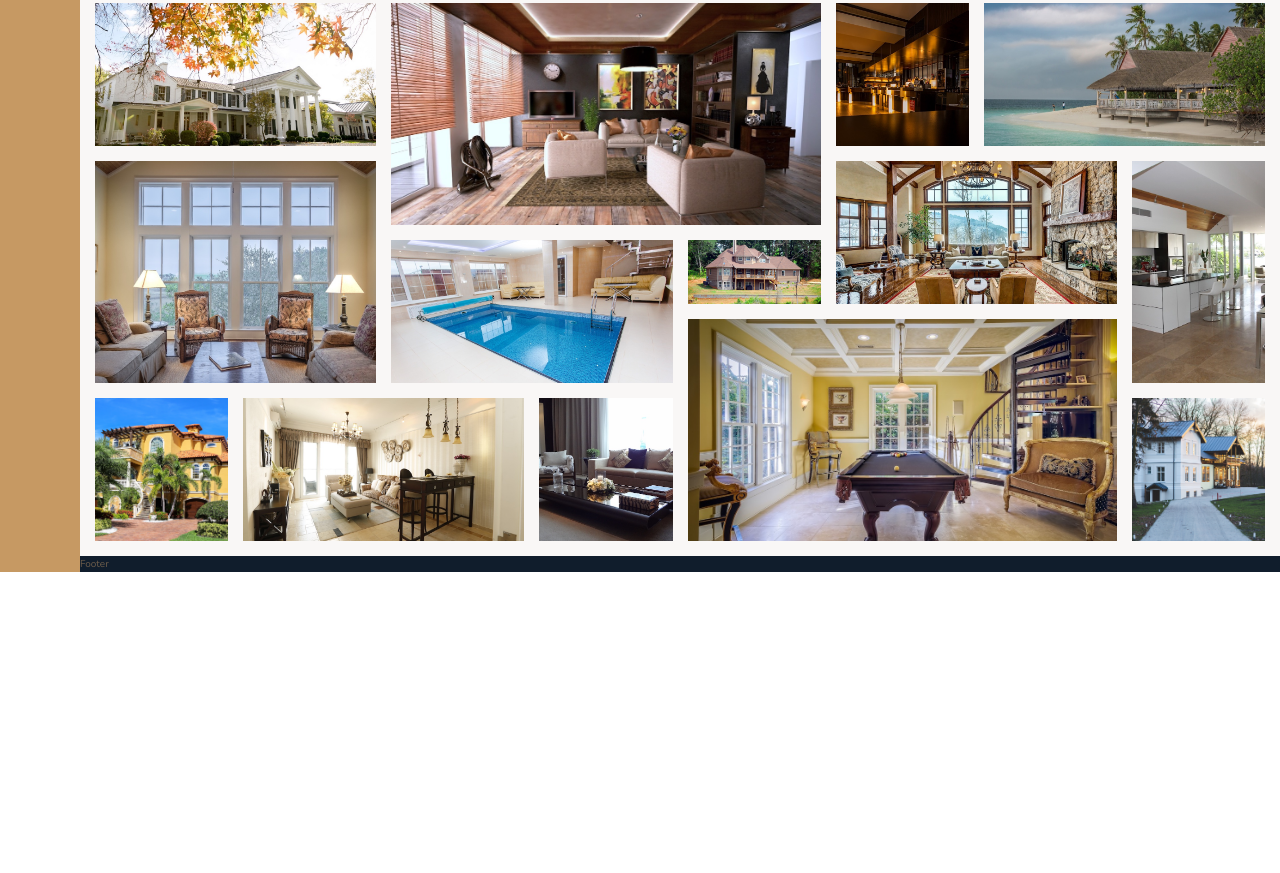
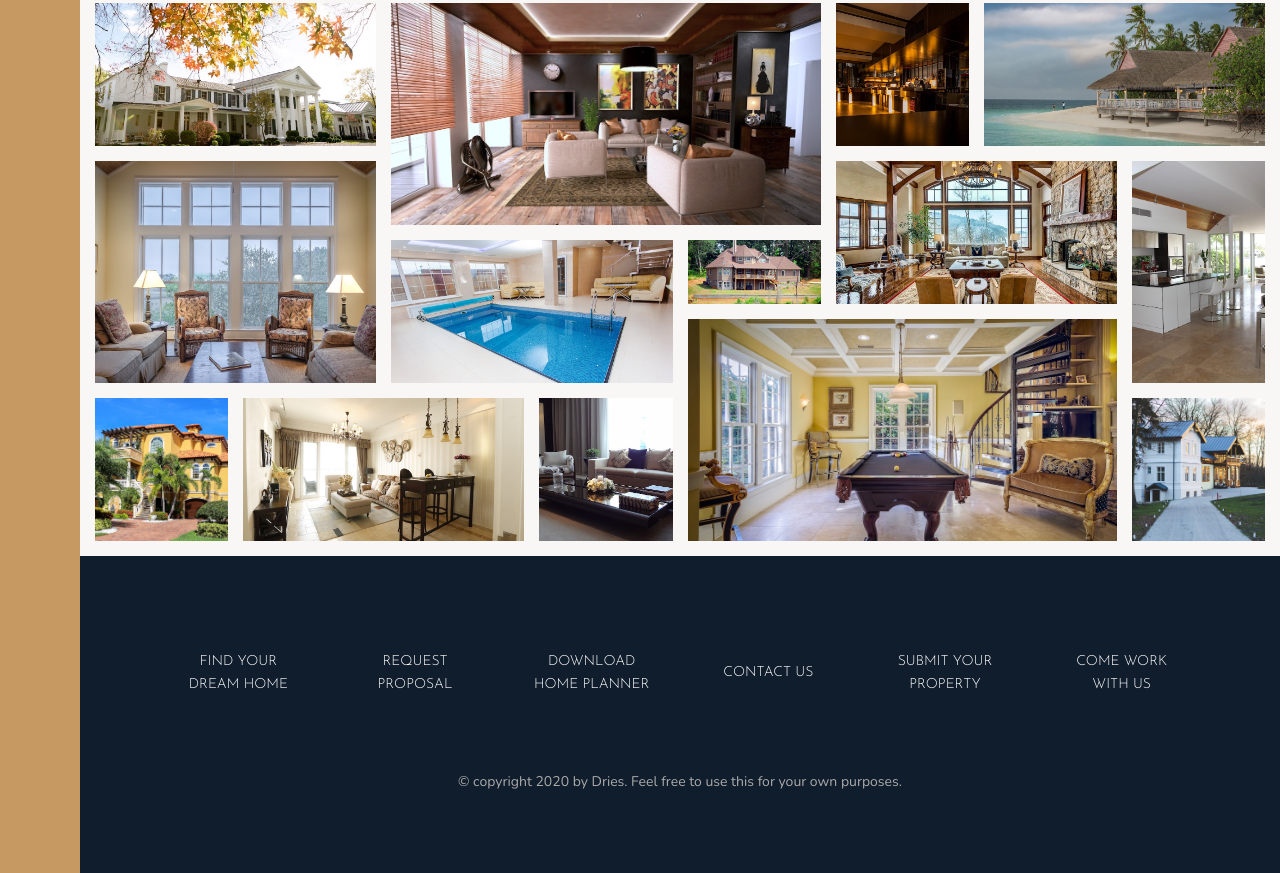
Before and after one commit to DriesVerb/nexter, a website: page index.html in a window 1280 px wide. Shown: the part 3084-3957 px from the top of the page. Before the commit the page ends 3656 px from the top, so only its background shows below. Drawn offline with nearby package versions, Linux system fonts and the light colour scheme.

Commit message:
finished the html mark up and css for footer

```diff
--- a/index.html
+++ b/index.html
@@ -321,7 +321,18 @@
         </section>
 
         <footer class="footer">
-            Footer
+            <ul class="nav">
+                <li class="nav__item"><a href="#" class="nav__link">Find Your Dream Home</a></li>
+                <li class="nav__item"><a href="#" class="nav__link">Request proposal</a></li>
+                <li class="nav__item"><a href="#" class="nav__link">Download Home planner</a></li>
+                <li class="nav__item"><a href="#" class="nav__link">Contact us</a></li>
+                <li class="nav__item"><a href="#" class="nav__link">Submit your property</a></li>
+                <li class="nav__item"><a href="#" class="nav__link">Come work with us</a></li>
+            </ul>
+
+            <p class="copyright">
+                &copy; copyright 2020 by Dries. Feel free to use this for your own purposes.
+            </p>
         </footer>
     </body>
 </html>
--- a/sass/_footer.scss
+++ b/sass/_footer.scss
@@ -1,4 +1,47 @@
 .footer {
     background-color: $color-secondary;
     grid-column: full-start / full-end;
+    padding: 8rem;
+
 }
+
+.nav {
+    list-style: none;
+
+    display: grid;
+    grid-template-columns: repeat(auto-fit, minmax(15rem, 1fr));
+    grid-gap: 2rem;
+    align-items: center;
+
+    &__link:link,
+    &__link:visited {
+        font-size: 1.4rem;
+        color: #ffffff;
+        text-decoration: none;
+        font-family: $font-display;
+        text-transform: uppercase;
+        text-align: center;
+        padding: 1.5rem;
+        display: block;
+        transition: all .2;
+
+
+    }
+
+    &__link:hover,
+    &__link:active {
+        background-color:rgba(#ffffff, .05);
+        transform: translateY(-3px);
+    }
+
+}
+
+.copyright {
+    font-size: 1.4rem;
+    color: $color-grey-light-2;
+    text-align: center;
+    margin-right: auto;
+    margin-left: auto;
+    margin-top: 6rem;
+    width: 70%;
+}
```
Also changed, not shown: css/style.css.
